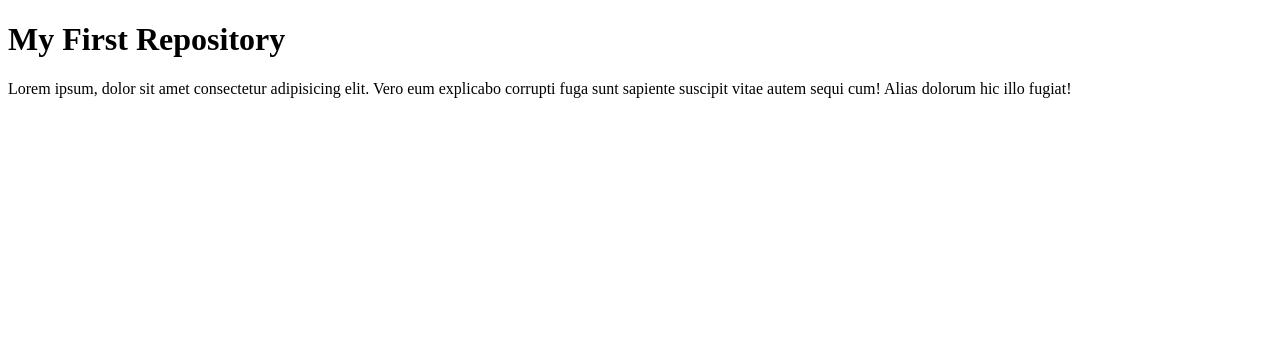
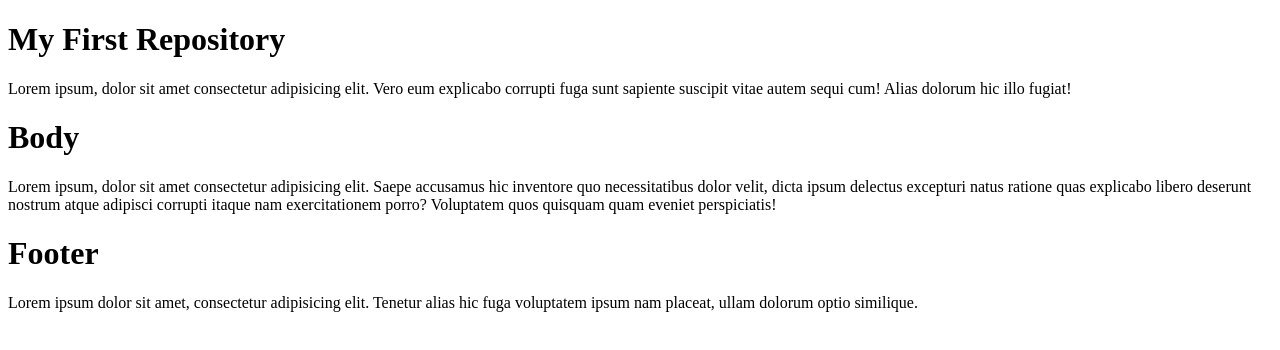
Before and after one commit to developerasad10/my-first-repo, a plain HTML site: page index.html in a window 1280 px wide. Drawn offline with Linux system fonts and the light colour scheme.

Commit message:
body & footer added

```diff
--- a/index.html
+++ b/index.html
@@ -11,5 +11,13 @@
         <h1>My First Repository </h1>
         <p>Lorem ipsum, dolor sit amet consectetur adipisicing elit. Vero eum explicabo corrupti fuga sunt sapiente suscipit vitae autem sequi cum! Alias dolorum hic illo fugiat!</p>
     </div>
+    <div class="body">
+        <h1>Body</h1>
+        <p>Lorem ipsum, dolor sit amet consectetur adipisicing elit. Saepe accusamus hic inventore quo necessitatibus dolor velit, dicta ipsum delectus excepturi natus ratione quas explicabo libero deserunt nostrum atque adipisci corrupti itaque nam exercitationem porro? Voluptatem quos quisquam quam eveniet perspiciatis!</p>
+    </div>
+    <div class="footer">
+        <h1>Footer</h1>
+        <p>Lorem ipsum dolor sit amet, consectetur adipisicing elit. Tenetur alias hic fuga voluptatem ipsum nam placeat, ullam dolorum optio similique.</p>
+    </div>
 </body>
 </html>
```
